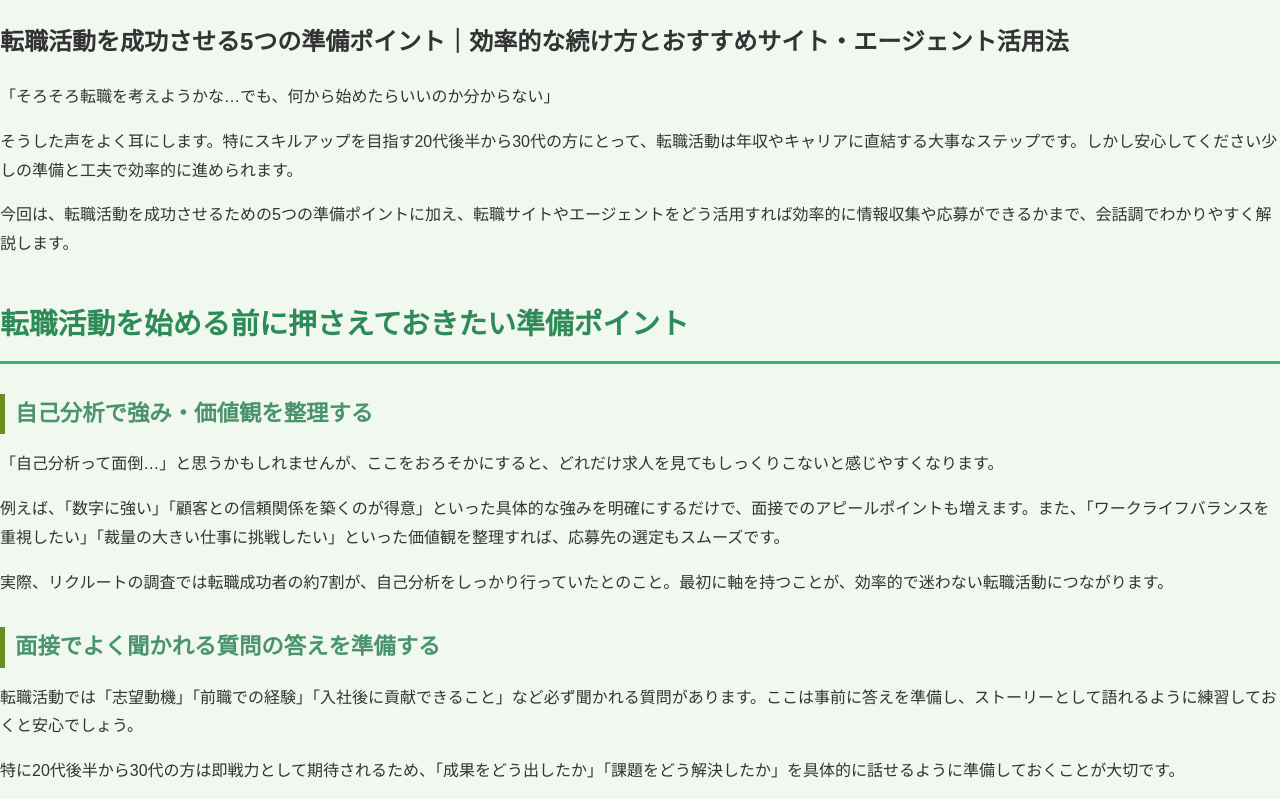
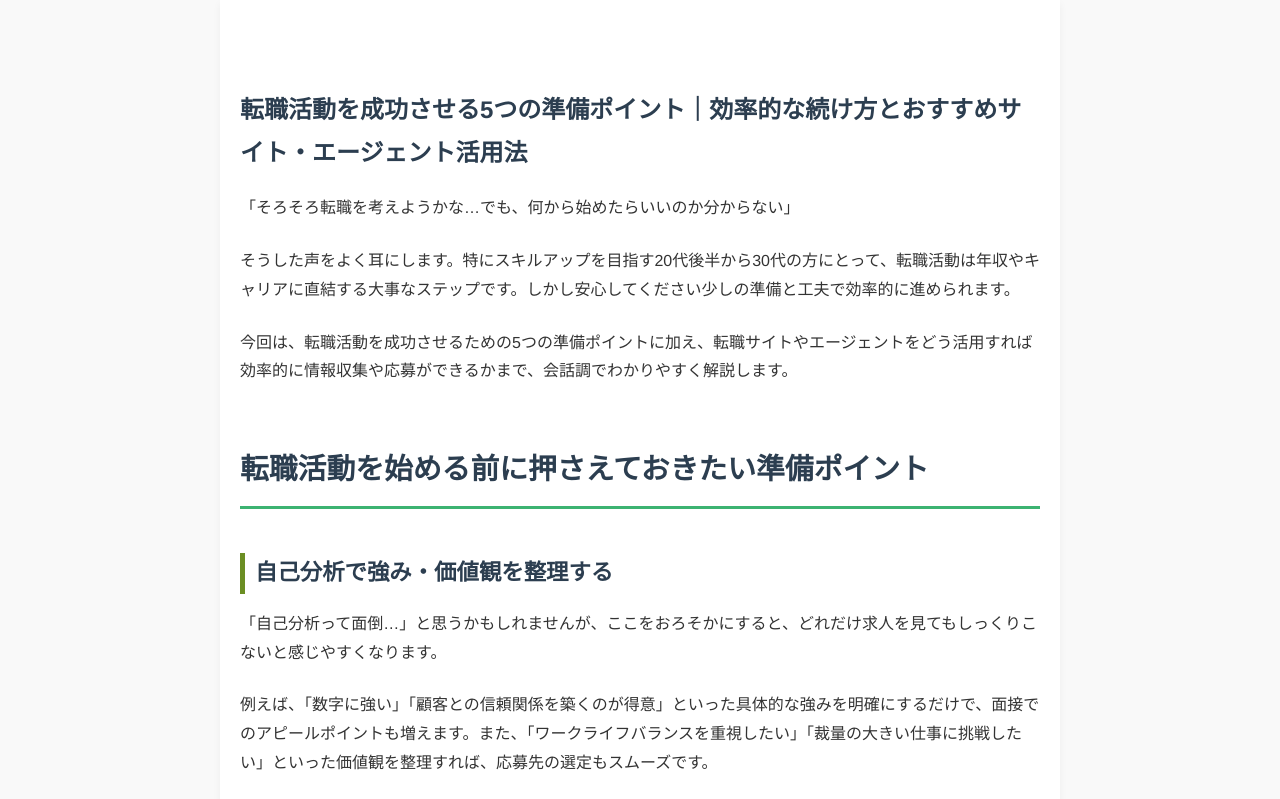
Before and after one commit to Ashika-18/writing_homepage, a plain HTML site: page articles/change_job.html in a window 1280 px wide. Shown: the top 799 px of the page. Drawn offline with Linux system fonts and the light colour scheme.

Commit message:
cssを編集

```diff
--- a/articles/change_job.html
+++ b/articles/change_job.html
@@ -6,6 +6,46 @@
     <meta name="viewport" content="width=device-width, initial-scale=1.0" />
     <title>転職を成功に導く5つの準備ポイント-効率的な進め方と活用法</title>
     <link rel="stylesheet" href="articles.css" />
+    <style>
+      body {
+        font-family: "Helvetica Neue", Arial, sans-serif;
+        line-height: 1.8; /* 行間を広げて読みやすくする */
+        color: #333;
+        background-color: #f9f9f9;
+        margin: 0;
+        padding: 0;
+      }
+
+      article {
+        max-width: 800px; /* コンテンツの最大幅を制限 */
+        margin: 0 auto; /* ページの中央に配置 */
+        padding: 40px 20px; /* 上下の余白と左右の余白を追加 */
+        background-color: #fff;
+        box-shadow: 0 4px 8px rgba(0, 0, 0, 0.05); /* 軽い影を追加 */
+      }
+
+      h1,
+      h2,
+      h3 {
+        color: #2c3e50;
+        margin-top: 2em; /* 見出しの上に十分な余白をとる */
+      }
+
+      p,
+      ul {
+        margin-bottom: 1.5em; /* 段落の下に余白を追加 */
+      }
+
+      ul {
+        list-style-type: disc; /* リストのスタイル */
+        padding-left: 20px;
+      }
+
+      /* 各セクションの余白を調整 */
+      section {
+        margin-top: 3em;
+      }
+    </style>
   </head>
   <body>
     <article>
```
